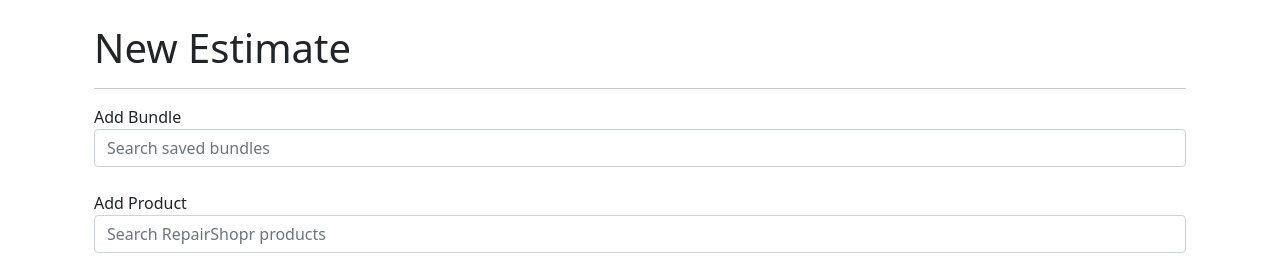
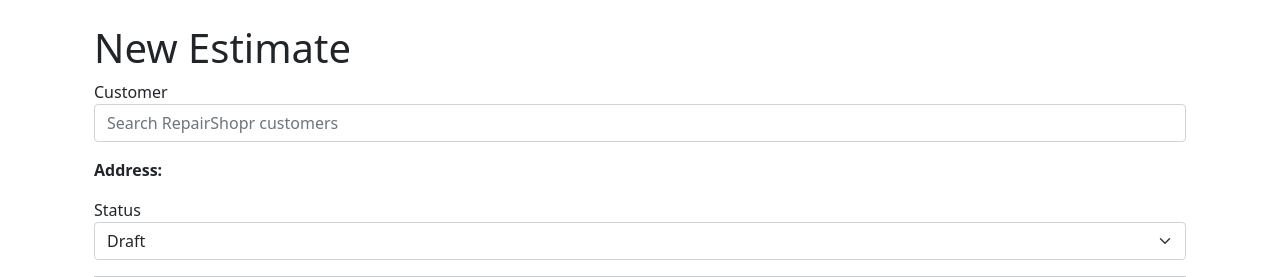
Before and after one commit to razenoth/bundles, a Flask app: template app/templates/estimates/form.html in a window 1280 px wide. Shown: the part 72-349 px from the top of the page. Run offline with Flask 3, Linux system fonts and the light colour scheme; the template is opened without the code that fills it, so the values that code supplies are empty.

Commit message:
Test pushing estimates to RepairShopr

```diff
--- a/app/templates/estimates/form.html
+++ b/app/templates/estimates/form.html
@@ -5,8 +5,27 @@
     {% if estimate %}Edit Estimate #{{ estimate.id }}
     {% else %}New Estimate{% endif %}
   </h1>
-
-  <!-- Customer & status fields omitted for brevity -->
+  <div class="mb-3 position-relative">
+    <label for="customer-search">Customer</label>
+    <input type="hidden" id="customer-id" value="{{ estimate.customer_id or '' }}">
+    <input type="text" id="customer-search" class="form-control"
+           placeholder="Search RepairShopr customers" autocomplete="off"
+           value="{{ estimate.customer_name or '' }}">
+    <ul id="customer-suggestions" class="list-group position-absolute w-100"
+        style="z-index:1000;"></ul>
+  </div>
+  <div class="mb-3">
+    <strong>Address:</strong>
+    <div id="customer-address">{{ estimate.customer_address or '' }}</div>
+  </div>
+  <div class="mb-3">
+    <label for="status">Status</label>
+    <select id="status" class="form-select">
+      {% for st in ['draft', 'sent'] %}
+      <option value="{{ st }}" {% if estimate.status == st %}selected{% endif %}>{{ st.title() }}</option>
+      {% endfor %}
+    </select>
+  </div>
 
   <hr>
 
--- a/static/js/estimates.js
+++ b/static/js/estimates.js
@@ -9,6 +9,37 @@ document.addEventListener('DOMContentLoaded', () => {
       clearTimeout(timer);
       timer = setTimeout(() => fn(...args), delay);
     };
+  }
+
+  // --- Customer search ---
+  const csIn  = document.getElementById('customer-search');
+  const csId  = document.getElementById('customer-id');
+  const csAddr= document.getElementById('customer-address');
+  const csSug = document.getElementById('customer-suggestions');
+  if (csIn) {
+    csIn.addEventListener('input', debounce(async () => {
+      const q = csIn.value.trim();
+      if (!q) { csSug.innerHTML = ''; return; }
+      const res = await fetch(`/estimates/search-customer?q=${encodeURIComponent(q)}`);
+      const { customers } = await res.json();
+      csSug.innerHTML = customers.map(c => `
+        <li class="list-group-item"
+            data-id="${c.id}"
+            data-name="${c.name}"
+            data-address="${(c.address || '').replace(/"/g, '&quot;')}">
+          <strong>${c.name}</strong><br>
+          <small>${c.address || ''}</small>
+        </li>
+      `).join('');
+    }));
+    csSug.addEventListener('click', e => {
+      const li = e.target.closest('li');
+      if (!li) return;
+      csId.value = li.dataset.id;
+      csIn.value = li.dataset.name;
+      csAddr.textContent = li.dataset.address || '';
+      csSug.innerHTML = '';
+    });
   }
 
   // --- Save button (PATCH existing estimate) ---
@@ -55,6 +86,23 @@ document.addEventListener('DOMContentLoaded', () => {
         recalc();
       } catch (err) {
         console.error('Refresh estimate error:', err);
+      }
+    });
+  }
+
+  // --- Push to RepairShopr ---
+  const pushBtn = document.getElementById('push-rs');
+  if (pushBtn) {
+    pushBtn.addEventListener('click', async () => {
+      try {
+        const res = await fetch(`/estimates/${estId}/push`, { method: 'POST' });
+        if (res.ok) {
+          alert('Estimate pushed to RepairShopr');
+        } else {
+          alert('Error pushing to RepairShopr');
+        }
+      } catch (err) {
+        console.error('Push error:', err);
       }
     });
   }
```
Also changed, not shown: app/api/repairshopr.py (+50 -0 lines), app/estimates/routes.py (+28 -0 lines), tests/test_push_estimate.py (added, +55 -0 lines).
